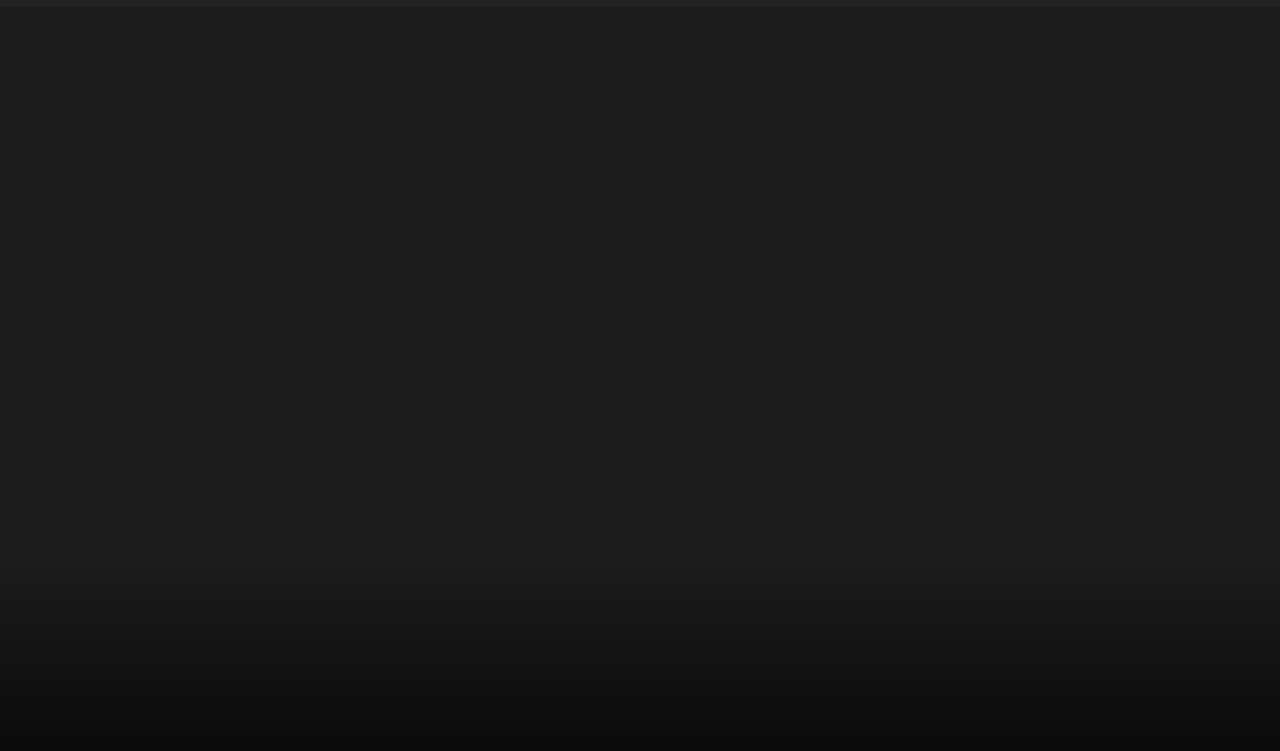
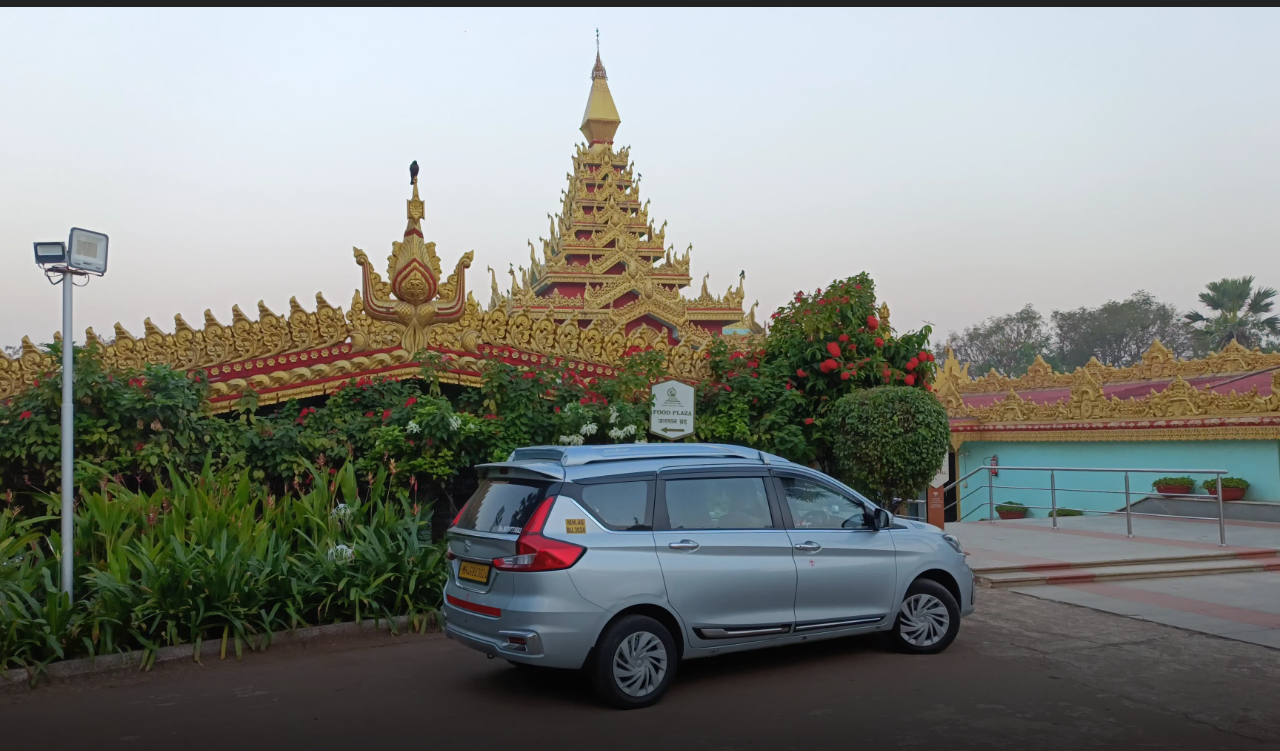
Before and after one commit to Sohamweb/SohamTours-Travels, a plain HTML site: page index.html in a window 1280 px wide. Shown: the part 49-800 px from the top of the page. Drawn offline with Linux system fonts and the light colour scheme; files whose address does not match are found by name.

Commit message:
Update index.html

```diff
--- a/index.html
+++ b/index.html
@@ -42,7 +42,7 @@
         .hero {
             position: relative;
             height: 100vh;
-            background: linear-gradient(to bottom, rgba(0, 0, 0, 0) 70%, rgba(0, 0, 0, 0.8)), url('SohanTours-Travels/img1.jpg') no-repeat center center/cover;
+            background: linear-gradient(to bottom, rgba(0, 0, 0, 0) 70%, rgba(0, 0, 0, 0.8)), url('img1.jpg') no-repeat center center/cover;
             display: flex;
             flex-direction: column;
             align-items: center;
```
